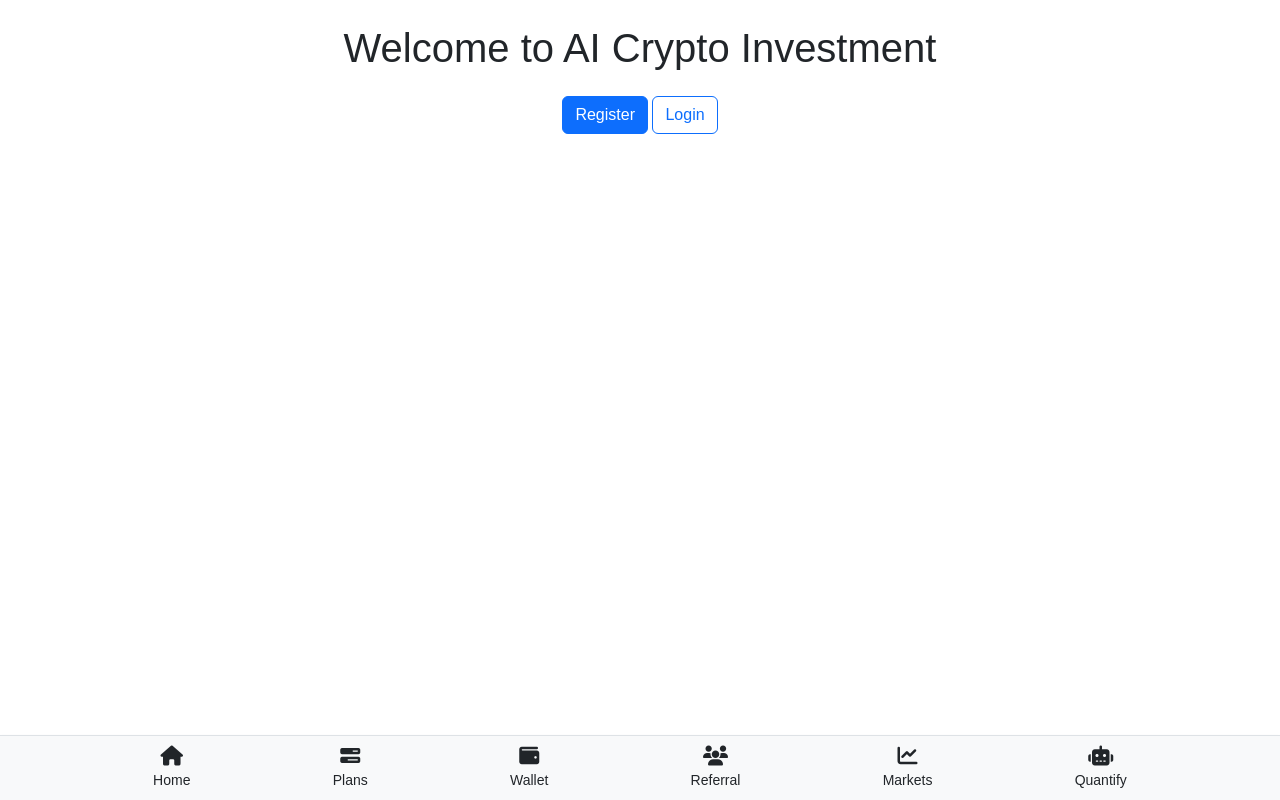
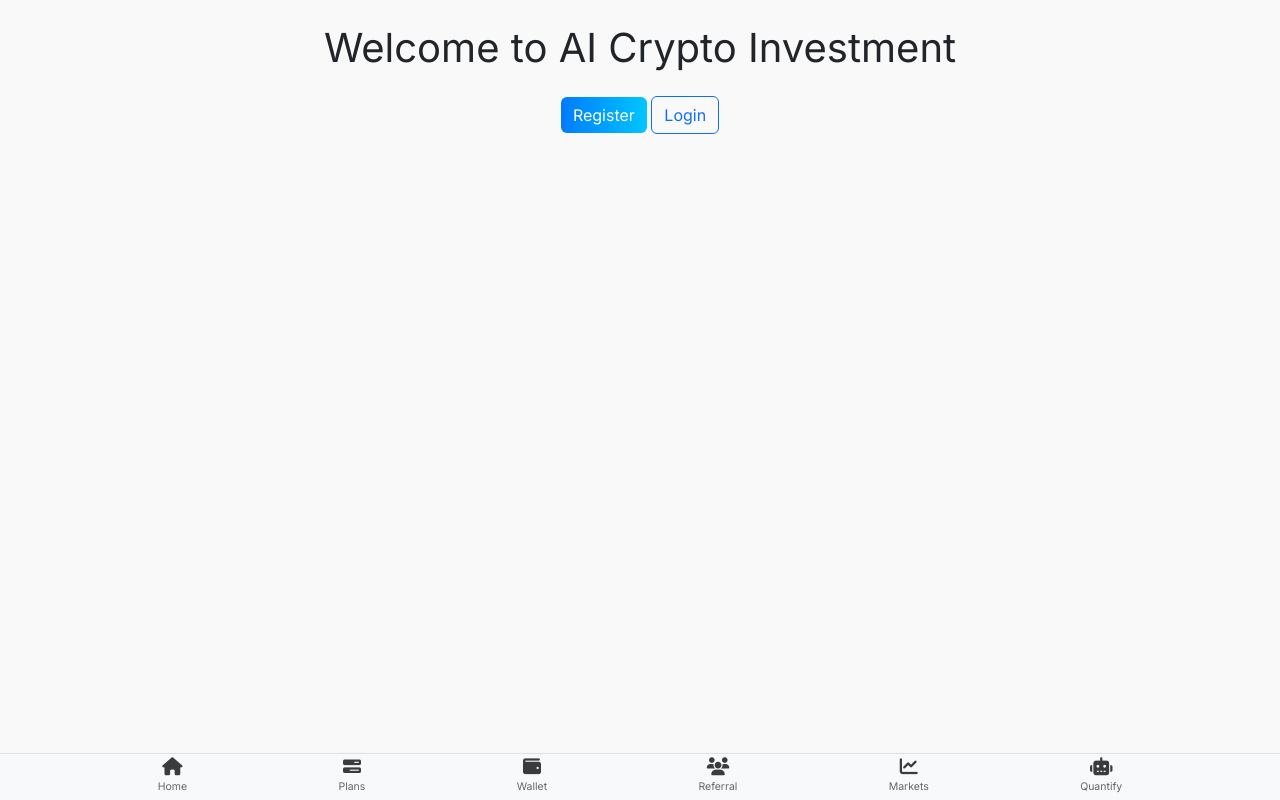
Before and after one commit to vumiiliakonga2-ctrl/-ai-invest-app, a Flask app: page / in a window 1280 px wide. Run offline with Flask 3, Linux system fonts and the light colour scheme.

Commit message:
Update style.css

```diff
--- a/static/style.css
+++ b/static/style.css
@@ -1 +1,38 @@
-body { font-family: Arial; }
+body {
+  font-family: 'Inter', sans-serif;
+  background-color: #f9f9f9;
+  margin-bottom: 80px; /* Space for bottom nav */
+}
+
+.navbar.fixed-bottom {
+  background-color: white;
+  border-top: 1px solid #ddd;
+  padding-top: 5px;
+  padding-bottom: 5px;
+}
+
+.nav-link {
+  color: #666;
+  font-size: 12px;
+}
+
+.nav-link i {
+  font-size: 18px;
+  color: #3b3b3b;
+}
+
+.nav-link:hover i,
+.nav-link:hover small {
+  color: #007bff;
+}
+
+.btn-primary {
+  background: linear-gradient(to right, #007bff, #00c6ff);
+  border: none;
+}
+
+.card {
+  border: none;
+  border-radius: 15px;
+  box-shadow: 0 4px 20px rgba(0,0,0,0.05);
+}
```
